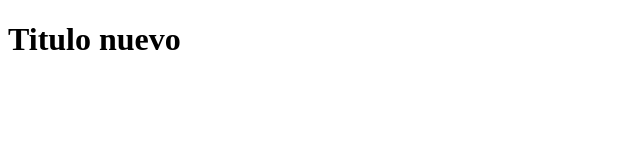
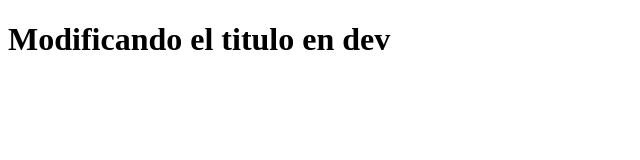
Before and after one commit to Deckzans/Hello-git, a plain HTML site: page index.html in a window 1280 px wide. Shown: the whole page, without its empty margins (0-640 px from the left). Drawn offline with Linux system fonts and the light colour scheme.

Commit message:
Se sigue modificando el titulo

```diff
--- a/index.html
+++ b/index.html
@@ -8,6 +8,6 @@
     <title>Demo Git</title>
 </head>
 <body>
-    <h1>Titulo nuevo </h1>
+    <h1>Modificando el titulo en dev </h1>
 </body>
 </html>
```
